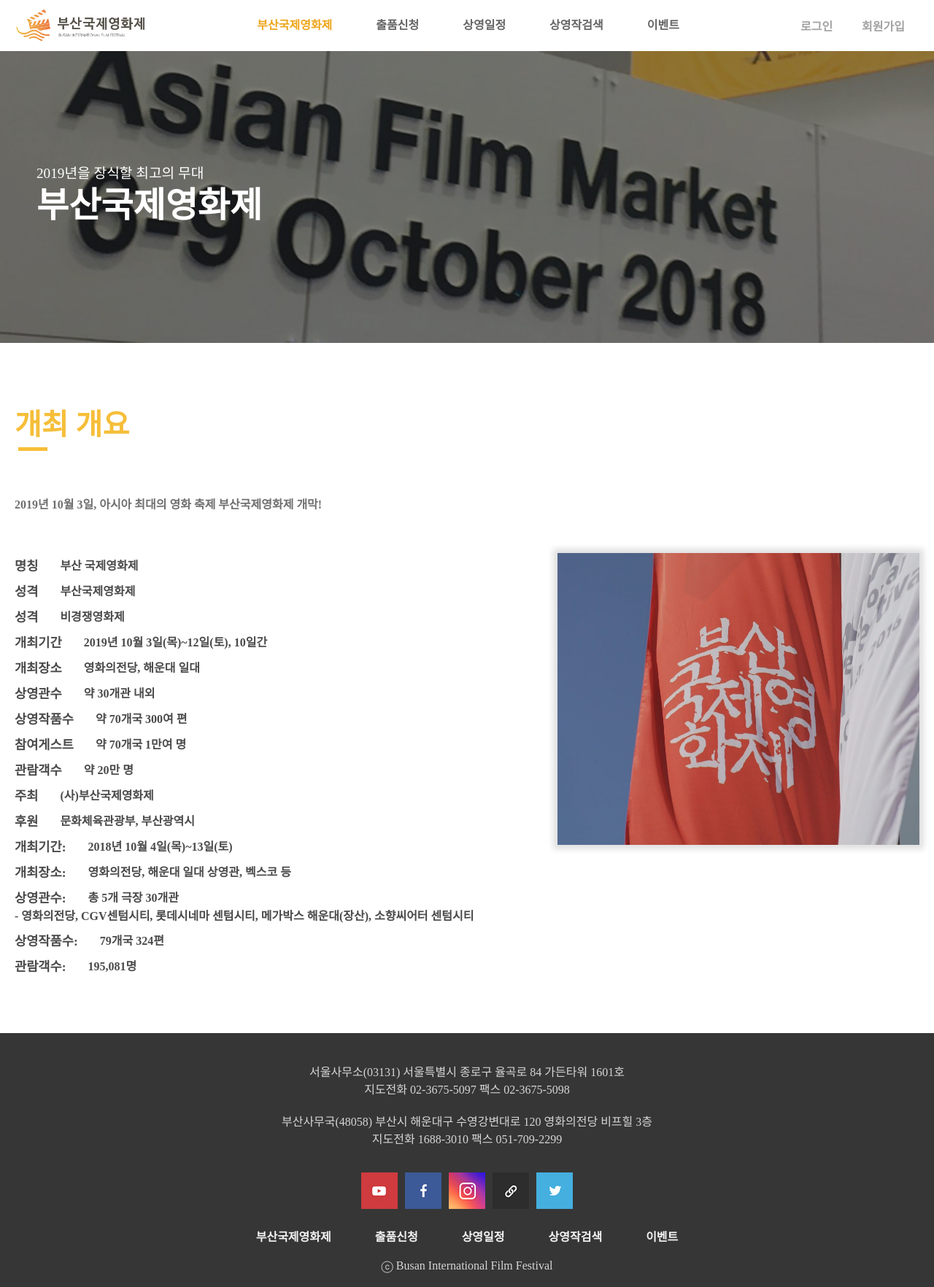
After one commit to mingit55/2019-national-C1, a PHP site: page /hold-intro.html in a window 1280 px wide. The commit adds this page. Shown: the whole page at 73% size. Run offline with PHP 8.4, Linux system fonts and the light colour scheme.

Commit message:
개최 개요 페이지 추가

```diff
--- a/css/origin.css
+++ b/css/origin.css
@@ -109,7 +109,7 @@ a { text-decoration: none; }
 .py-4 { padding: 40px 0;  }
 .py-5 { padding: 50px 0;  }
 
-
+.box-shadow { box-shadow: 0 0 8px 6px #00000020; }
 
 .flex { display: flex; }
 .stack { display: flex; flex-wrap: wrap; }
@@ -133,6 +133,7 @@ a { text-decoration: none; }
 
 .inline {
     max-width: 1440px;
+    /* min-width: 480px; */
     height: 100%;
     margin: 0 auto;
     padding: 0 20px;
@@ -369,6 +370,12 @@ label[for='on-mobile-nav'] {
     }
 }
 
+@media (max-width: 1140px) {
+    #visual .images > div {
+        background-size: auto 100%;
+    }
+}
+
 
 /* BIFF NEWS
  */
@@ -405,8 +412,10 @@ label[for='on-mobile-nav'] {
 }
 
 @media (max-width: 480px) {
+
     #biff-2019 .w-50 .stack .w-50 {
         width: 100%;
+        text-align: center;
     }
 }
 
@@ -463,6 +472,28 @@ label[for='on-mobile-nav'] {
      }
  }
 
- @media (max-width: 720px){
 
- }
+
+ /* hold-intro
+  */
+
+  #hold-intro .muted {
+      color: #00000090;
+  }
+
+  #hold-intro .accent {
+      font-size: 1.1em;
+  }
+
+  #hold-intro .image {
+      height: 400px;
+  }
+
+  @media (max-width: 1140px){
+      #hold-intro .inline > * {
+          width: 100%;
+      }
+      #hold-intro .image {
+          height: auto;
+      }
+  }
--- /dev/null
+++ b/hold-intro.html
@@ -0,0 +1,159 @@
+<!DOCTYPE html>
+<html lang="en">
+<head>
+    <meta charset="UTF-8">
+    <meta name="viewport" content="width=device-width, initial-scale=1.0">
+    <meta http-equiv="X-UA-Compatible" content="ie=edge">
+    <title>BIFF 부산국제영화제</title>
+    <link rel="stylesheet" href="css/origin.css">
+</head>
+<body>
+    <input type="checkbox" id="on-mobile-nav" hidden>
+    <!-- 헤더 -->
+    <header>
+        <div class="inline flex justify-between align-center">
+            <a id="logo" href="/">
+                <img src="images/Llogo.png" alt="부산국제영화제" height="50">
+            </a>
+            <div class="main-nav flex align-center">
+                <a href="#" class="active">부산국제영화제</a>
+                <div class="nav-more more-1 flex align-center">
+                    <a href="hold-intro.html">개최개요</a>
+                    <a href="#">행사안내</a>
+                </div>
+
+                <a href="#">출품신청</a>
+                <a href="#">상영일정</a>
+                <a href="#">상영작검색</a>
+                <a href="#">이벤트</a>
+                <div class="nav-more more-2 flex align-center">
+                    <a href="#">영화티저 콘테스트</a>
+                    <a href="#">콘테스트 참여하기</a>
+                </div>
+            </div>
+            <div class="sub-nav flex align-center">
+                <a href="#">로그인</a>
+                <a href="#">회원가입</a>
+            </div>
+            <label for="on-mobile-nav"></label>
+        </div>
+    </header>
+    <div id="mobile-nav">
+        <ul class="mt-5 pt-5 px-3">
+            <li>
+                <a href="#">부산국제영화제</a>
+                <ul>
+                    <li><a href="#">개최개요</a></li>
+                    <li><a href="#">행사안내</a></li>
+                </ul>
+            </li>
+            <li><a href="#">출품신청</a></li>
+            <li><a href="#">상영일정</a></li>
+            <li><a href="#">상영작검색</a></li>
+            <li>
+                <a href="#">이벤트</a>
+                <ul>
+                    <li><a href="#">영화티저 콘테스트</a></li>
+                    <li><a href="#">콘테스트 참가하기</a></li>
+                </ul>
+            </li>
+        </ul>
+    </div>
+    <!-- 비쥬얼 -->
+    <section id="visual">
+        <div class="images">
+            <div class="slide1"></div>
+            <div class="slide2"></div>
+            <div class="slide3"></div>
+            <div class="slide1"></div>
+        </div>
+        <div class="inline">
+            <div class="texts">
+                <div class="text">
+                    <p class="sub">2019년을 장식할 최고의 무대</p>
+                    <p class="main">부산국제영화제</p>
+                </div>
+                <div class="text">
+                    <p class="sub">2020년을 장식할 최고의 무대</p>
+                    <p class="main">부산국제영화제</p>
+                </div>
+                <div class="text">
+                    <p class="sub">2021년을 장식할 최고의 무대</p>
+                    <p class="main">부산국제영화제</p>
+                </div>
+            </div>
+        </div>
+    </section>
+
+    <!-- hold-intro -->
+    <section id="hold-intro">
+        <div class="inline stack justify-between align-center">
+            <div class="info w-60">
+                <div class="section-title left">
+                    <h1>개최 개요</h1>
+                </div>
+                <div class="contents w-100">
+                    <p><b class="muted">2019년 10월 3일, 아시아 최대의 영화 축제 부산국제영화제 개막!</b></p>
+                    <div class="intro-list flex column align-start w-100 mt-5">
+                        <div class="item flex justify-between mt-1"><b class="accent mr-3">명칭</b><b>부산 국제영화제</b></div>
+                        <div class="item flex justify-between mt-1"><b class="accent mr-3">성격</b><b>부산국제영화제</b></div>
+                        <div class="item flex justify-between mt-1"><b class="accent mr-3">성격</b><b>비경쟁영화제</b></div>
+                        <div class="item flex justify-between mt-1"><b class="accent mr-3">개최기간</b><b>2019년 10월 3일(목)~12일(토), 10일간</b></div>
+                        <div class="item flex justify-between mt-1"><b class="accent mr-3">개최장소</b><b>영화의전당, 해운대 일대</b></div>
+                        <div class="item flex justify-between mt-1"><b class="accent mr-3">상영관수</b><b>약 30개관 내외</b></div>
+                        <div class="item flex justify-between mt-1"><b class="accent mr-3">상영작품수</b><b>약 70개국 300여 편</b></div>
+                        <div class="item flex justify-between mt-1"><b class="accent mr-3">참여게스트</b><b>약 70개국 1만여 명</b></div>
+                        <div class="item flex justify-between mt-1"><b class="accent mr-3">관람객수</b><b>약 20만 명</b></div>
+                        <div class="item flex justify-between mt-1"><b class="accent mr-3">주최</b><b>(사)부산국제영화제</b></div>
+                        <div class="item flex justify-between mt-1"><b class="accent mr-3">후원</b><b>문화체육관광부, 부산광역시</b></div>
+                        <div class="item flex justify-between mt-1"><b class="accent mr-3">개최기간: </b><b>2018년 10월 4일(목)~13일(토)</b></div>
+                        <div class="item flex justify-between mt-1"><b class="accent mr-3">개최장소: </b><b>영화의전당, 해운대 일대 상영관, 벡스코 등</b></div>
+                        <div class="item flex justify-between mt-1"><b class="accent mr-3">상영관수: </b><b>총 5개 극장 30개관</b></div>
+                        <div class="item"><b>- 영화의전당, CGV센텀시티, 롯데시네마 센텀시티, 메가박스 해운대(장산), 소향씨어터 센텀시티</b></div>
+                        <div class="item flex justify-between mt-1"><b class="accent mr-3">상영작품수: </b><b>79개국 324편</b></div>
+                        <div class="item flex justify-between mt-1"><b class="accent mr-3">관람객수: </b><b>195,081명</b></div>
+                    </div>
+                </div>
+            </div>
+            <img src="images/hold-intro.jpg" alt="image" class="image w-40 box-shadow mt-3">
+        </div>
+    </section>
+
+    <!-- Footer -->
+    <footer class="py-2">
+        <div class="inline stack">
+            <div class="w-50 flex column">
+                <div class="w-100 flex justify-center">
+                    <img src="images/sns1.jpg" alt="sns-1" class="ma-05">
+                    <img src="images/sns2.jpg" alt="sns-2" class="ma-05">
+                    <img src="images/sns3.jpg" alt="sns-3" class="ma-05">
+                    <img src="images/sns4.jpg" alt="sns-4" class="ma-05">
+                    <img src="images/sns5.jpg" alt="sns-5" class="ma-05">
+                </div>
+                <div class="footer-nav w-100 stack justify-center mt-2">
+                    <a href="#" class="mx-3 accent">부산국제영화제</a>
+                    <a href="#" class="mx-3 accent">출품신청</a>
+                    <a href="#" class="mx-3 accent">상영일정</a>
+                    <a href="#" class="mx-3 accent">상영작검색</a>
+                    <a href="#" class="mx-3 accent">이벤트</a>
+                </div>
+                <div class="w-100 mt-2">
+                    <p class="text-center muted">
+                        ⓒ Busan International Film Festival
+                    </p>
+                </div>
+            </div>
+            <div class="w-50 flex column">
+                <p class="w-100 muted mt-2">
+                    서울사무소(03131) 서울특별시 종로구 율곡로 84 가든타워 1601호<br>
+                    지도전화 02-3675-5097  팩스 02-3675-5098
+                </p>
+                <p class="w-100 muted mt-2 mb-3">
+                    부산사무국(48058) 부산시 해운대구 수영강변대로 120 영화의전당 비프힐 3층<br>
+                    지도전화 1688-3010  팩스 051-709-2299
+                </p>
+            </div>
+        </div>
+    </footer>
+</body>
+</html>
```
Also changed, not shown: index.html (+7 -7 lines), images/hold-intro.jpg (added), 3 other files.
